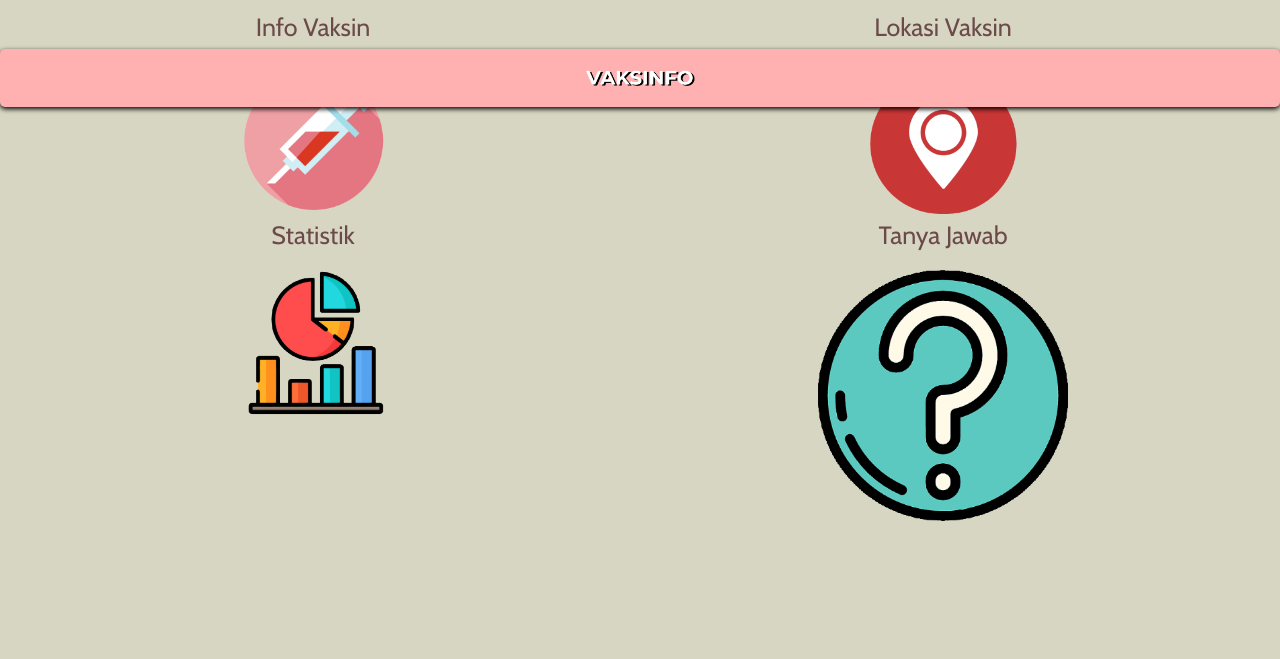
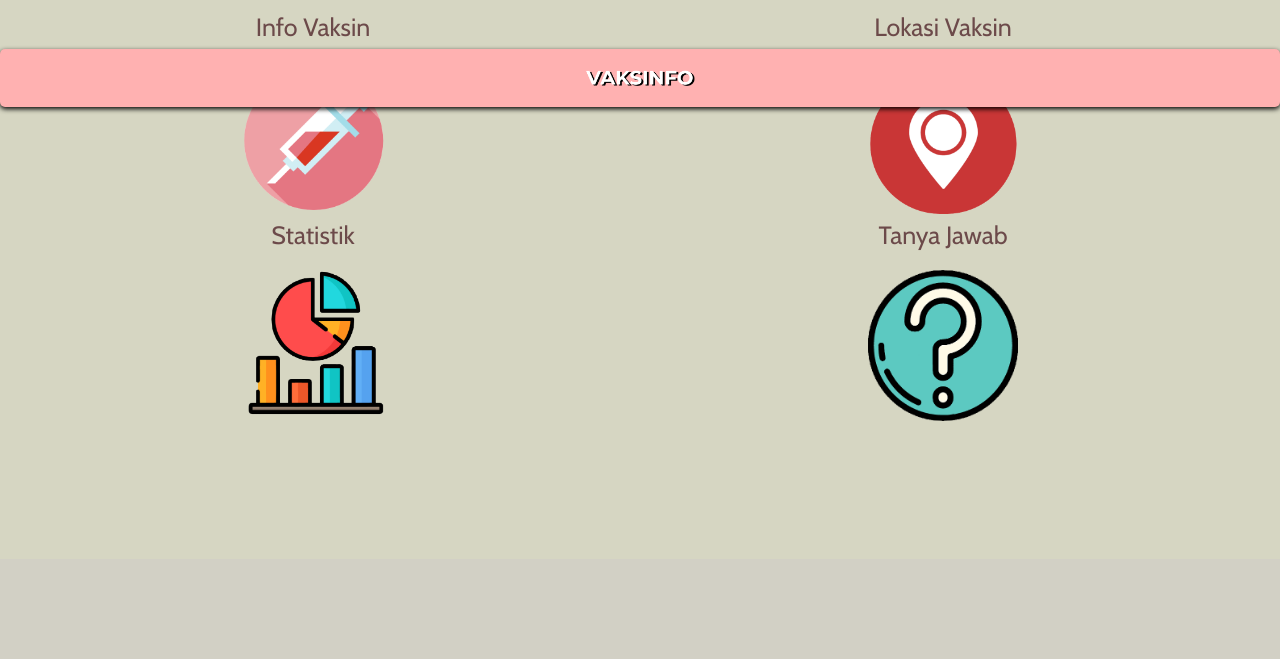
Before and after one commit to rayrayray15/tugas-tengah-semester-pbp, a Django app: page / in a window 1280 px wide. Shown: the part 693-1352 px from the top of the page. After the commit the page ends 1114 px from the top, so only its background shows below. Run offline with Django 3.2, Linux system fonts and the light colour scheme.

Commit message:
Fixed minor CSS issue

```diff
--- a/beranda/static/style.css
+++ b/beranda/static/style.css
@@ -139,10 +139,7 @@
 .row {
 	width: 100% !important;
 }
-.col-sm-12 {
-	text-align: center;
-}
-.col-md-6 {
+.hp-col {
 	text-align: center;
 }
 .lokasi {
@@ -189,7 +186,7 @@
     margin-top: 0px;
 }
 .picqna {
-	width: 250px;
+	width: 150px;
     height: auto;
 }
 .stat:hover {
--- a/beranda/templates/Homepage.html
+++ b/beranda/templates/Homepage.html
@@ -103,13 +103,13 @@
 		</div>
 		<div class="box">
 			<div class="row">
-					<div class="col-sm-12 col-md-6">
+					<div class="col-sm-12 col-md-6 hp-col">
 						<p class="lain">Info Vaksin</p>
 						<a href="{% url 'index_infovaksin' %}">
 							<img src="{% static 'images/vaksin.png' %}" class="logovaksin" alt="vaksin">
 						</a>
 					</div>
-					<div class="col-sm-12 col-md-6 lokasi">
+					<div class="col-sm-12 col-md-6 hp-col lokasi">
 						<p class="lain">Lokasi Vaksin</p>
 						<a href="">  <!-- ON GOING -->
 						<img src="{% static 'images/lokasi.png' %}" class="locvaksin lokasiimg" alt="locvaksin">
@@ -117,13 +117,13 @@
 					</div>
 			</div>
 			<div class="row row2">
-				<div class="col-sm-12 col-md-6">
+				<div class="col-sm-12 col-md-6 hp-col">
 					<p class="lain">Statistik</p>
 					<a href="{% url 'index_stats' %}">
 					<img src="{% static 'images/statistik.png' %}" class="stat" alt="statistik">
 					</a>
 				</div>
-				<div class="qna col-sm-12 col-md-6">
+				<div class="qna col-sm-12 col-md-6 hp-col">
 					<p class="lain">Tanya Jawab</p>
 					<a href="{% url 'index_faq' %}">
 					<img src="{% static 'images/qna.png' %}" class="picqna" alt="qna">
```
